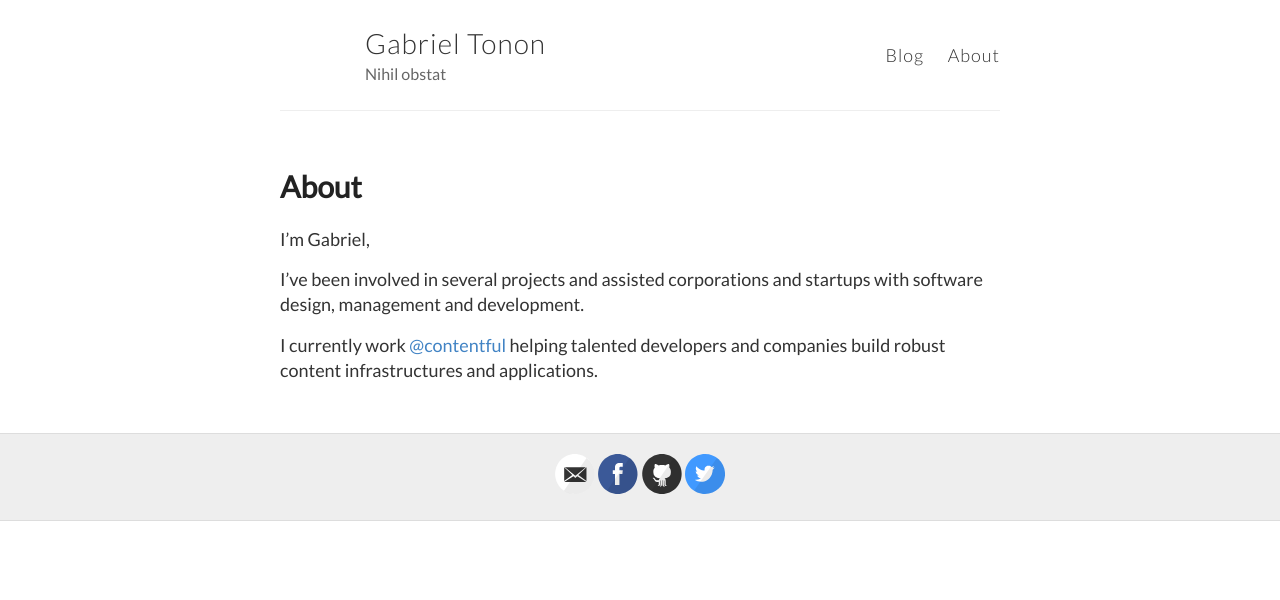
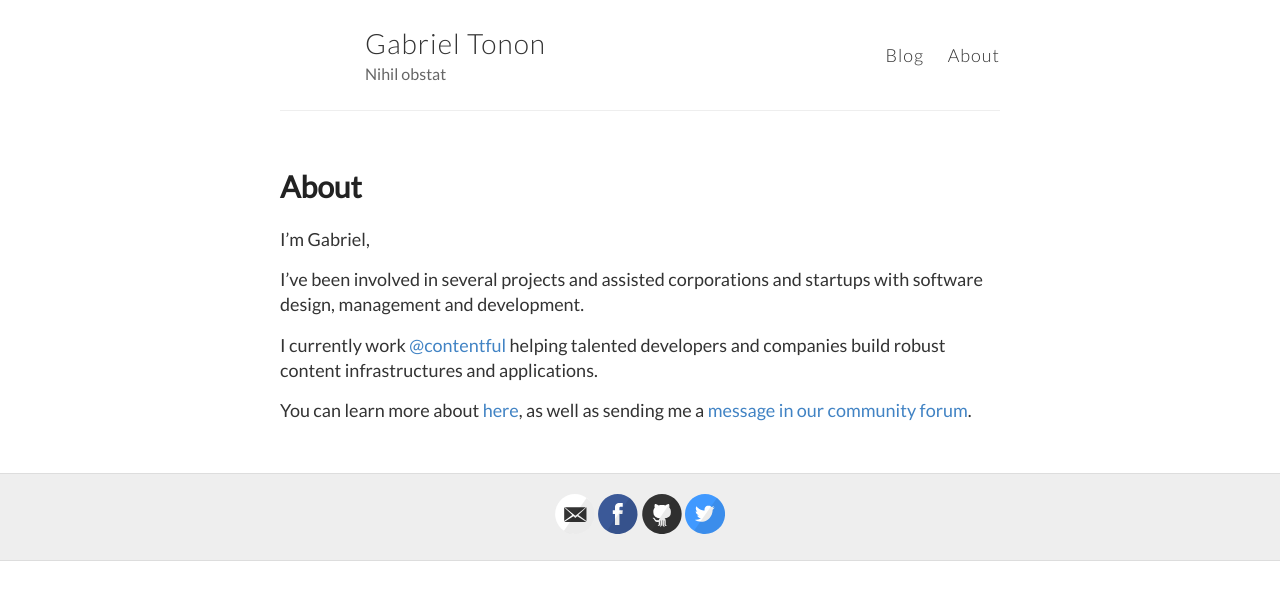
Before and after one commit to gaapt/gaapt.github.io, a Jekyll site: the page built from about.md, in a window 1280 px wide. Shown: the top 600 px of the page. Built offline with Jekyll 4.4.1, drawn with Linux system fonts in a browser that asks for light colours.

Commit message:
Update about.md

```diff
--- a/about.md
+++ b/about.md
@@ -9,3 +9,5 @@ I'm Gabriel,
 I've been involved in several projects and assisted corporations and startups with software design, management and development.
 
 I currently work [@contentful](https://www.contentful.com/) helping talented developers and companies build robust content infrastructures and applications.
+
+You can learn more about [here](https://www.contentful.com/content-infrastructure/), as well as sending me a [message in our community forum](https://www.contentfulcommunity.com/u/gabriel/).
```
